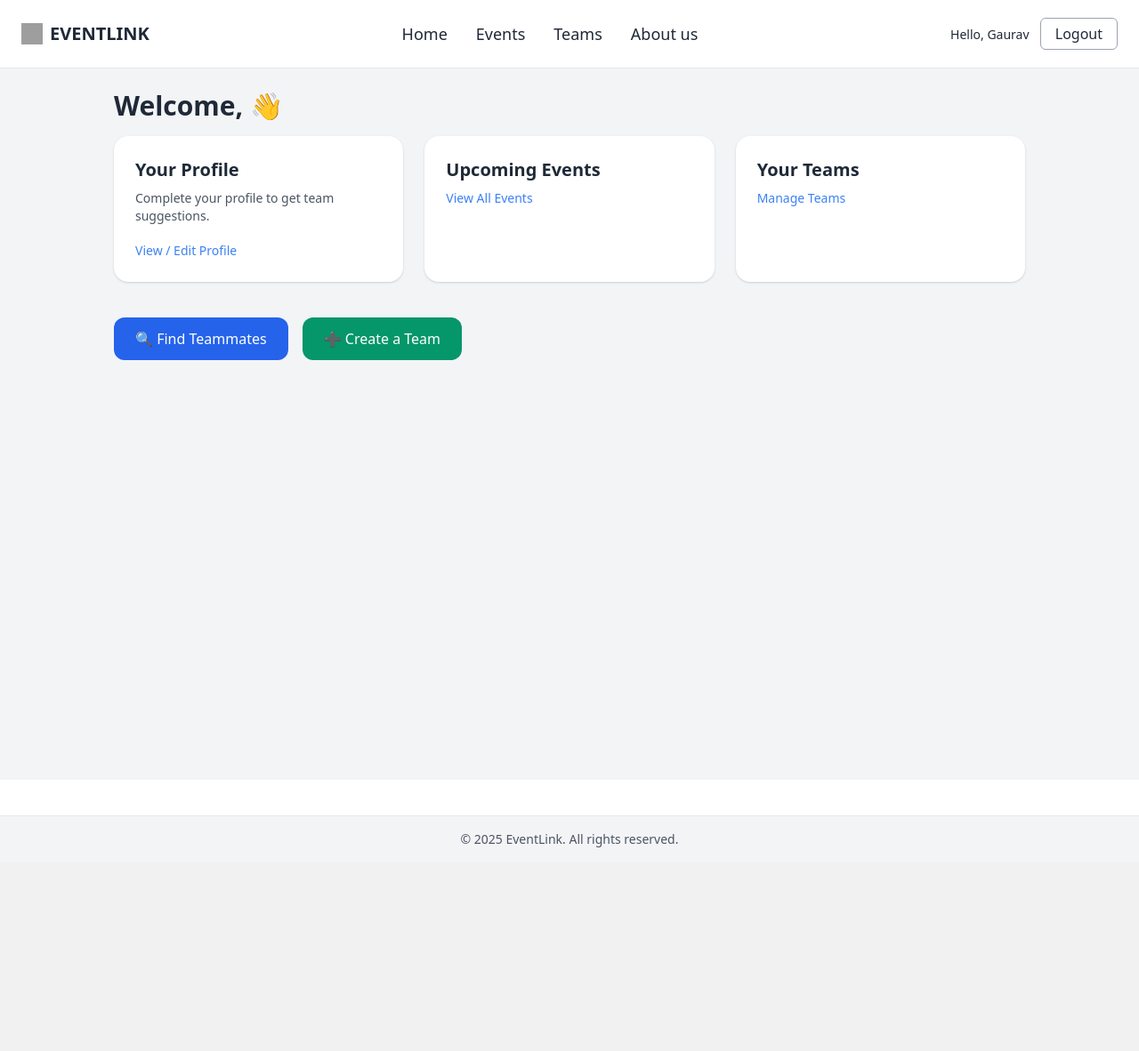
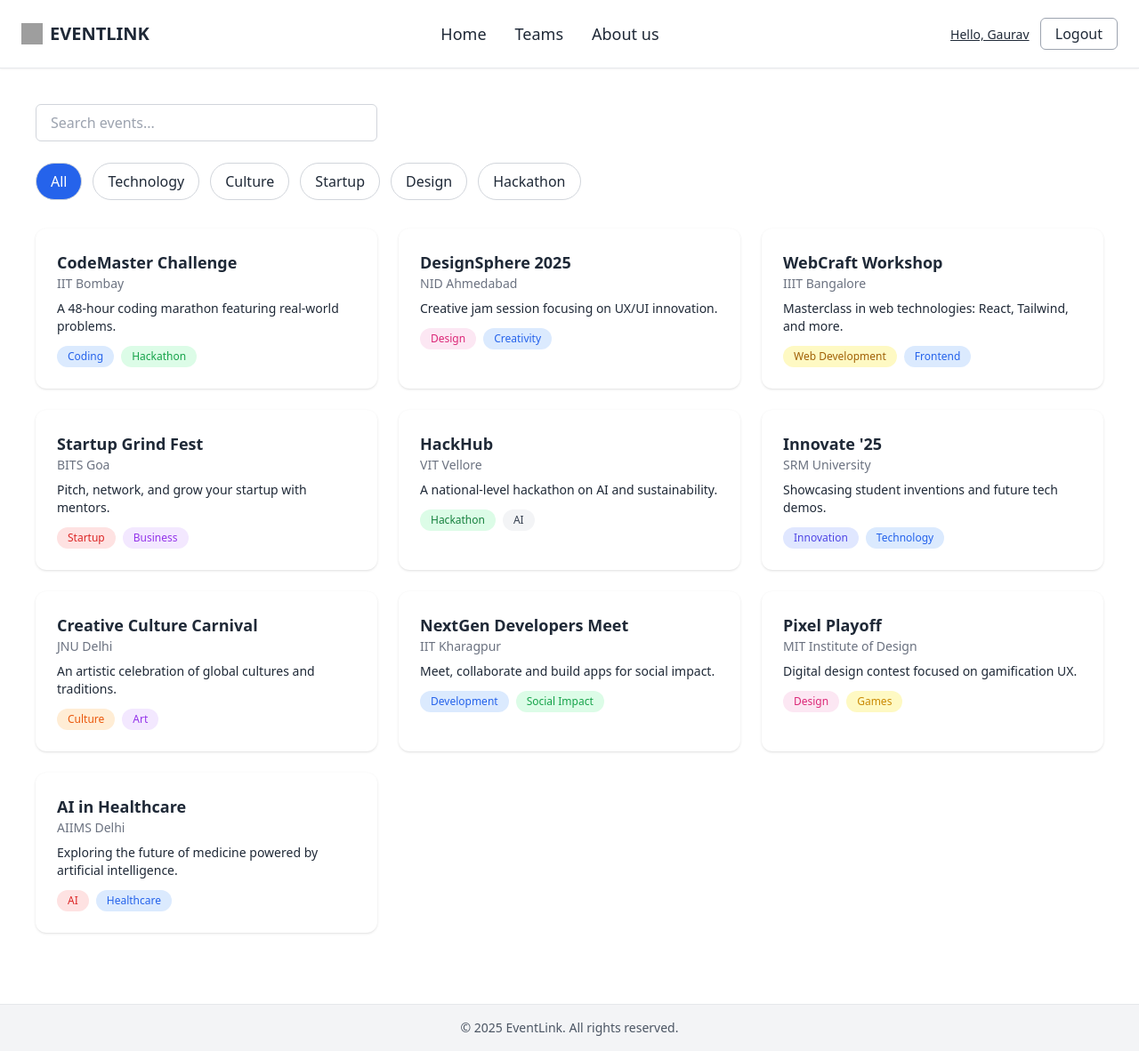
Before and after one commit to gaurav-sha56/EventLink, a Django app: page / in a window 1280 px wide. Shown: the whole page at 89% size. Before the commit the page ends 953 px from the top, so only its background shows below. Run offline with Django 5.2, Linux system fonts and the light colour scheme; a user stored in the database is signed in; some libraries are stand-ins or nearby versions; grey boxes are pictures that could not be loaded.

Commit message:
`Updated views, templates, and database for user registration and dashboard.`

```diff
--- a/Home/views.py
+++ b/Home/views.py
@@ -1,16 +1,14 @@
 from django.shortcuts import render, redirect, HttpResponse
 from django.contrib.auth.models import User
 from django.contrib.auth import authenticate, login, logout
-
 from .forms import ProfileForm
-# Create your views here.
+from django.contrib import messages
 
 
 def index(request):
     # if request.user.is_anonymous:
     #     return redirect('/login')
     return render(request, "home.html")
-
 
 
 
@@ -58,21 +56,26 @@ def college_register(request):
 
 
 def student_register(request):
-    if request.method == 'POST':
-        username = request.POST.get('username')
-        email = request.POST.get('email')
-        password1 = request.POST.get('password1')
-        password2 = request.POST.get('password2')
+    try:
+        if request.method == 'POST':
+            username = request.POST.get("username")
+            email = request.POST.get("email")
+            password1 = request.POST.get("password1")
+            password2 = request.POST.get("password2")
 
-        if password2!=password2:
-            message = "Please check both password"
-        else:
-            message = "User created successfully"
-            user = User.objects.create_user(username, email, password1)
-            login(request, user)
-            print(username)
-            return redirect('/')
-        return render(request, "student_register.html", {"messages":message})
+            if password2!=password2:
+                message = "Please check both password"
+            else:
+                message = "User created successfully"
+                user = User.objects.create_user(username, email, password1)
+                login(request, user)
+                print(username, password1, password2)
+
+                return redirect('/')
+            return render(request, "student_register.html", {"messages":message})
+    except Exception:
+        return render(request, "student_register.html")
+
     return render(request, "student_register.html")
 
 
--- a/templates/base.html
+++ b/templates/base.html
@@ -5,6 +5,7 @@
   <title>{% block title %}EventLink{% endblock %}</title>
   <meta name="viewport" content="width=device-width, initial-scale=1.0"/>
   <link href="https://cdn.jsdelivr.net/npm/tailwindcss@2.2.19/dist/tailwind.min.css" rel="stylesheet">
+  <script src="https://cdn.tailwindcss.com"></script>
   {% block extra_head %}{% endblock %}
 </head>
 <body class="bg-white text-gray-800">
@@ -20,7 +21,9 @@
     <nav class="flex-1 flex justify-center max-w-7xl mx-auto">
       <ul class="flex gap-8 text-lg font-medium">
         <li><a href="{% url 'home' %}" class="hover:text-blue-600">Home</a></li>
-        <li><a href="{% url 'events' %}" class="hover:text-blue-600">Events</a></li>
+        {% comment %}
+
+        <li><a href="{% url 'events' %}" class="hover:text-blue-600">Events</a></li>{% endcomment %}
         <li><a href="{% url 'teams' %}" class="hover:text-blue-600">Teams</a></li>
         <li><a href="{% url 'teams' %}" class="hover:text-blue-600">About us</a></li>
       </ul>
@@ -29,7 +32,7 @@
     <!-- Auth Buttons -->
     <div class="space-x-2">
       {% if user.is_authenticated %}
-        <span class="text-sm">Hello, {{ user.username }}</span>
+        <span class="text-sm"><a href={% url "dashboard" %} class="text-decoration-line: underline">Hello, {{ user.username }}</a></span>
         <a href="{% url 'logout' %}" class="px-4 py-1.5 border border-gray-400 rounded-md">Logout</a>
       {% else %}
         <a href="{% url 'student_login' %}" class="px-3 py-1.5 bg-blue-600 text-white rounded-md">Student Login</a>
--- a/templates/complete_profile.html
+++ b/templates/complete_profile.html
@@ -2,8 +2,8 @@
 {% load widget_tweaks %}
 
 {% block content %}
-<div class="min-h-screen flex items-center justify-center bg-gray-100">
-  <div class="bg-white p-8 rounded-2xl shadow-md w-full max-w-4xl">
+<div class="min-h-screen flex items-center justify-center">
+  <div class="bg-white p-8 rounded-2xl shadow-md w-full max-w-4xl mt-4">
     <h1 class="text-3xl font-bold mb-4 text-center">Complete Your Profile</h1>
     <p class="text-gray-500 text-center mb-8">Help us get to know you better</p>
 
--- a/templates/dashboard.html
+++ b/templates/dashboard.html
@@ -53,7 +53,7 @@
 
       <!-- Sent Join Requests (Left Column) -->
       <div>
-        <h2 class="text-xl font-semibold mt-6 mb-3">Sent Join Requests</h2>
+        <h2 class="text-xl font-semibold mt-6 mb-3">Your activity</h2>
         <div class="bg-white border rounded-lg p-4 space-y-4">
           <div class="flex justify-between items-center">
             <div>
--- a/templates/home.html
+++ b/templates/home.html
@@ -29,68 +29,193 @@
   </section>
 
   <!-- University Logos -->
-  <section class="flex justify-center gap-12 py-10 px-6 flex-wrap">
-    <img src="https://upload.wikimedia.org/wikipedia/commons/thumb/3/3e/Indiana_Hoosiers_logo.svg/1024px-Indiana_Hoosiers_logo.svg.png" class="h-10" alt="IU"/>
-    <img src="https://upload.wikimedia.org/wikipedia/commons/thumb/7/7e/Notre_Dame_Fighting_Irish_logo.svg/1024px-Notre_Dame_Fighting_Irish_logo.svg.png" class="h-10" alt="ND"/>
-    <img src="https://upload.wikimedia.org/wikipedia/commons/thumb/b/b2/Butler_Bulldogs_logo.svg/1024px-Butler_Bulldogs_logo.svg.png" class="h-10" alt="Butler"/>
-    <img src="https://upload.wikimedia.org/wikipedia/commons/thumb/5/51/Purdue_Boilermakers_logo.svg/1024px-Purdue_Boilermakers_logo.svg.png" class="h-10" alt="Purdue"/>
-  </section>
+
 
 {% else %}
 
-<div class="min-h-screen bg-gray-100 p-6">
-    <div class="max-w-5xl mx-auto">
-        <h1 class="text-3xl font-bold mb-4 text-gray-800">Welcome, {{ user.first_name }} 👋</h1>
+   <!-- Search Bar -->
+   <div class="p-10">
+    <!-- Search and Tags -->
+    <div class="mb-6">
+      <input type="text" placeholder="Search events..." class="px-4 py-2 w-full max-w-sm border border-gray-300 rounded-md" />
+    </div>
 
-        <div class="grid grid-cols-1 md:grid-cols-3 gap-6">
-            <!-- Profile Card -->
-            <div class="bg-white shadow rounded-2xl p-6">
-                <h2 class="text-xl font-semibold mb-2">Your Profile</h2>
-                <p class="text-sm text-gray-600 mb-4">Complete your profile to get team suggestions.</p>
-                <a href="{% url 'profile' %}" class="text-blue-500 hover:underline text-sm">View / Edit Profile</a>
-            </div>
+    <div class="flex flex-wrap gap-3 mb-8">
+      <button class="px-4 py-2 border border-gray-300 rounded-full bg-blue-600 text-white">All</button>
+      <button class="px-4 py-2 border border-gray-300 rounded-full bg-white hover:bg-gray-100">Technology</button>
+      <button class="px-4 py-2 border border-gray-300 rounded-full bg-white hover:bg-gray-100">Culture</button>
+      <button class="px-4 py-2 border border-gray-300 rounded-full bg-white hover:bg-gray-100">Startup</button>
+      <button class="px-4 py-2 border border-gray-300 rounded-full bg-white hover:bg-gray-100">Design</button>
+      <button class="px-4 py-2 border border-gray-300 rounded-full bg-white hover:bg-gray-100">Hackathon</button>
+    </div>
 
-            <!-- Upcoming Events -->
-            <div class="bg-white shadow rounded-2xl p-6">
-                <h2 class="text-xl font-semibold mb-2">Upcoming Events</h2>
-                <ul class="text-sm text-gray-700 space-y-2">
-                    {% if upcoming_events %}
-                    {% for event in upcoming_events %}
-                        <li>{{ event.name }} - <span class="text-gray-500">{{ event.date }}</span></li>
-                    {% empty %}
-                        <li class="text-gray-500">No events coming up.</li>
-                    {% endfor %}
-                    {% endif %}
-                </ul>
-                <a href="{% url 'events' %}" class="text-blue-500 hover:underline text-sm mt-2 block">View All Events</a>
-            </div>
+    <!-- Event Cards -->
+    <div class="grid gap-6 grid-cols-1 sm:grid-cols-2 lg:grid-cols-3">
+      <!-- Card 1 -->
+      <div class="bg-white p-6 rounded-xl shadow">
+        <h2 class="text-lg font-semibold">CodeMaster Challenge</h2>
+        <p class="text-sm text-gray-500">IIT Bombay</p>
+        <p class="mt-2 text-sm">A 48-hour coding marathon featuring real-world problems.</p>
+        <div class="mt-3 flex flex-wrap gap-2">
+          <span class="text-xs bg-blue-100 text-blue-600 px-3 py-1 rounded-full">Coding</span>
+          <span class="text-xs bg-green-100 text-green-600 px-3 py-1 rounded-full">Hackathon</span>
+        </div>
+      </div>
 
-            <!-- Your Teams -->
-            <div class="bg-white shadow rounded-2xl p-6">
-                <h2 class="text-xl font-semibold mb-2">Your Teams</h2>
-                <ul class="text-sm text-gray-700 space-y-2">
-                    {% if user_teams %}
-                    {% for team in user_teams %}
-                        <li>{{ team.name }} - <span class="text-gray-500">{{ team.event.name }}</span></li>
-                    {% empty %}
-                        <li class="text-gray-500">You are not in any team yet.</li>
-                    {% endfor %}
-                    {% endif %}
-                </ul>
-                <a href="{% url 'teams' %}" class="text-blue-500 hover:underline text-sm mt-2 block">Manage Teams</a>
-            </div>
+      <!-- Card 2 -->
+      <div class="bg-white p-6 rounded-xl shadow">
+        <h2 class="text-lg font-semibold">DesignSphere 2025</h2>
+        <p class="text-sm text-gray-500">NID Ahmedabad</p>
+        <p class="mt-2 text-sm">Creative jam session focusing on UX/UI innovation.</p>
+        <div class="mt-3 flex flex-wrap gap-2">
+          <span class="text-xs bg-pink-100 text-pink-600 px-3 py-1 rounded-full">Design</span>
+          <span class="text-xs bg-blue-100 text-blue-600 px-3 py-1 rounded-full">Creativity</span>
         </div>
+      </div>
 
-        <!-- Bottom Actions -->
-        <div class="mt-10 flex flex-col md:flex-row gap-4">
-            <a href="{% url 'find_teammates' %}" class="bg-blue-600 text-white rounded-xl px-6 py-3 text-center w-full md:w-auto hover:bg-blue-700 transition">
-                🔍 Find Teammates
-            </a>
-            <a href="{% url 'create_team' %}" class="bg-green-600 text-white rounded-xl px-6 py-3 text-center w-full md:w-auto hover:bg-green-700 transition">
-                ➕ Create a Team
-            </a>
+      <!-- Card 3 -->
+      <div class="bg-white p-6 rounded-xl shadow">
+        <h2 class="text-lg font-semibold">WebCraft Workshop</h2>
+        <p class="text-sm text-gray-500">IIIT Bangalore</p>
+        <p class="mt-2 text-sm">Masterclass in web technologies: React, Tailwind, and more.</p>
+        <div class="mt-3 flex flex-wrap gap-2">
+          <span class="text-xs bg-yellow-100 text-yellow-700 px-3 py-1 rounded-full">Web Development</span>
+          <span class="text-xs bg-blue-100 text-blue-600 px-3 py-1 rounded-full">Frontend</span>
         </div>
+      </div>
+
+      <!-- Card 4 -->
+      <div class="bg-white p-6 rounded-xl shadow">
+        <h2 class="text-lg font-semibold">Startup Grind Fest</h2>
+        <p class="text-sm text-gray-500">BITS Goa</p>
+        <p class="mt-2 text-sm">Pitch, network, and grow your startup with mentors.</p>
+        <div class="mt-3 flex flex-wrap gap-2">
+          <span class="text-xs bg-red-100 text-red-600 px-3 py-1 rounded-full">Startup</span>
+          <span class="text-xs bg-purple-100 text-purple-600 px-3 py-1 rounded-full">Business</span>
+        </div>
+      </div>
+
+      <!-- Card 5 -->
+      <div class="bg-white p-6 rounded-xl shadow">
+        <h2 class="text-lg font-semibold">HackHub</h2>
+        <p class="text-sm text-gray-500">VIT Vellore</p>
+        <p class="mt-2 text-sm">A national-level hackathon on AI and sustainability.</p>
+        <div class="mt-3 flex flex-wrap gap-2">
+          <span class="text-xs bg-green-100 text-green-700 px-3 py-1 rounded-full">Hackathon</span>
+          <span class="text-xs bg-gray-100 text-gray-700 px-3 py-1 rounded-full">AI</span>
+        </div>
+      </div>
+
+      <!-- Card 6 -->
+      <div class="bg-white p-6 rounded-xl shadow">
+        <h2 class="text-lg font-semibold">Innovate '25</h2>
+        <p class="text-sm text-gray-500">SRM University</p>
+        <p class="mt-2 text-sm">Showcasing student inventions and future tech demos.</p>
+        <div class="mt-3 flex flex-wrap gap-2">
+          <span class="text-xs bg-indigo-100 text-indigo-600 px-3 py-1 rounded-full">Innovation</span>
+          <span class="text-xs bg-blue-100 text-blue-600 px-3 py-1 rounded-full">Technology</span>
+        </div>
+      </div>
+
+      <!-- Card 7 -->
+      <div class="bg-white p-6 rounded-xl shadow">
+        <h2 class="text-lg font-semibold">Creative Culture Carnival</h2>
+        <p class="text-sm text-gray-500">JNU Delhi</p>
+        <p class="mt-2 text-sm">An artistic celebration of global cultures and traditions.</p>
+        <div class="mt-3 flex flex-wrap gap-2">
+          <span class="text-xs bg-orange-100 text-orange-600 px-3 py-1 rounded-full">Culture</span>
+          <span class="text-xs bg-purple-100 text-purple-600 px-3 py-1 rounded-full">Art</span>
+        </div>
+      </div>
+
+      <!-- Card 8 -->
+      <div class="bg-white p-6 rounded-xl shadow">
+        <h2 class="text-lg font-semibold">NextGen Developers Meet</h2>
+        <p class="text-sm text-gray-500">IIT Kharagpur</p>
+        <p class="mt-2 text-sm">Meet, collaborate and build apps for social impact.</p>
+        <div class="mt-3 flex flex-wrap gap-2">
+          <span class="text-xs bg-blue-100 text-blue-600 px-3 py-1 rounded-full">Development</span>
+          <span class="text-xs bg-green-100 text-green-600 px-3 py-1 rounded-full">Social Impact</span>
+        </div>
+      </div>
+
+      <!-- Card 9 -->
+      <div class="bg-white p-6 rounded-xl shadow">
+        <h2 class="text-lg font-semibold">Pixel Playoff</h2>
+        <p class="text-sm text-gray-500">MIT Institute of Design</p>
+        <p class="mt-2 text-sm">Digital design contest focused on gamification UX.</p>
+        <div class="mt-3 flex flex-wrap gap-2">
+          <span class="text-xs bg-pink-100 text-pink-600 px-3 py-1 rounded-full">Design</span>
+          <span class="text-xs bg-yellow-100 text-yellow-600 px-3 py-1 rounded-full">Games</span>
+        </div>
+      </div>
+
+      <!-- Card 10 -->
+      <div class="bg-white p-6 rounded-xl shadow">
+        <h2 class="text-lg font-semibold">AI in Healthcare</h2>
+        <p class="text-sm text-gray-500">AIIMS Delhi</p>
+        <p class="mt-2 text-sm">Exploring the future of medicine powered by artificial intelligence.</p>
+        <div class="mt-3 flex flex-wrap gap-2">
+          <span class="text-xs bg-red-100 text-red-600 px-3 py-1 rounded-full">AI</span>
+          <span class="text-xs bg-blue-100 text-blue-600 px-3 py-1 rounded-full">Healthcare</span>
+        </div>
+      </div>
     </div>
-</div>
+  </div>
 {% endif %}
 {% endblock %}
+
+{% block extra_scripts %}
+<script>
+  document.addEventListener('DOMContentLoaded', function() {
+    const events = document.querySelectorAll('.grid > div'); // all event cards
+    const searchInput = document.querySelector('input[type="text"]'); // search input
+    const filterButtons = document.querySelectorAll('.flex.flex-wrap button'); // all filter buttons
+
+    let activeCategory = 'All';
+
+    // Search Function
+    searchInput.addEventListener('input', function() {
+      filterEvents();
+    });
+
+    // Filter Buttons Function
+    filterButtons.forEach(button => {
+      button.addEventListener('click', function() {
+        // Update active category
+        activeCategory = this.textContent.trim();
+
+        // Update button styles
+        filterButtons.forEach(btn => {
+          btn.classList.remove('bg-blue-600', 'text-white');
+          btn.classList.add('bg-white', 'hover:bg-gray-100', 'text-black');
+        });
+        this.classList.add('bg-blue-600', 'text-white');
+        this.classList.remove('bg-white', 'hover:bg-gray-100', 'text-black');
+
+        filterEvents();
+      });
+    });
+
+    // Filtering logic
+    function filterEvents() {
+      const searchTerm = searchInput.value.toLowerCase();
+
+      events.forEach(event => {
+        const title = event.querySelector('h2').textContent.toLowerCase();
+        const tags = Array.from(event.querySelectorAll('span')).map(tag => tag.textContent.toLowerCase());
+
+        const matchesSearch = title.includes(searchTerm);
+        const matchesCategory = (activeCategory === 'All') || tags.some(tag => tag.includes(activeCategory.toLowerCase()));
+
+        if (matchesSearch && matchesCategory) {
+          event.style.display = 'block';
+        } else {
+          event.style.display = 'none';
+        }
+      });
+    }
+  });
+
+</script>
+{% endblock %}
--- a/templates/student_register.html
+++ b/templates/student_register.html
@@ -11,7 +11,7 @@
             <h2 class="text-2xl font-bold text-center text-gray-800">Join as Student</h2>
             <p class="text-sm text-center text-gray-500 mb-6">Create your account to participate in events.</p>
 
-            <form method="POST" action="/">
+            <form method="POST">
                 {% csrf_token %}
                 <div class="space-y-2">
                     <label class="block text-gray-700 font-medium">Username</label>
```
Also changed, not shown: db.sqlite3, profile_pics/Screenshot_12.png (added).
